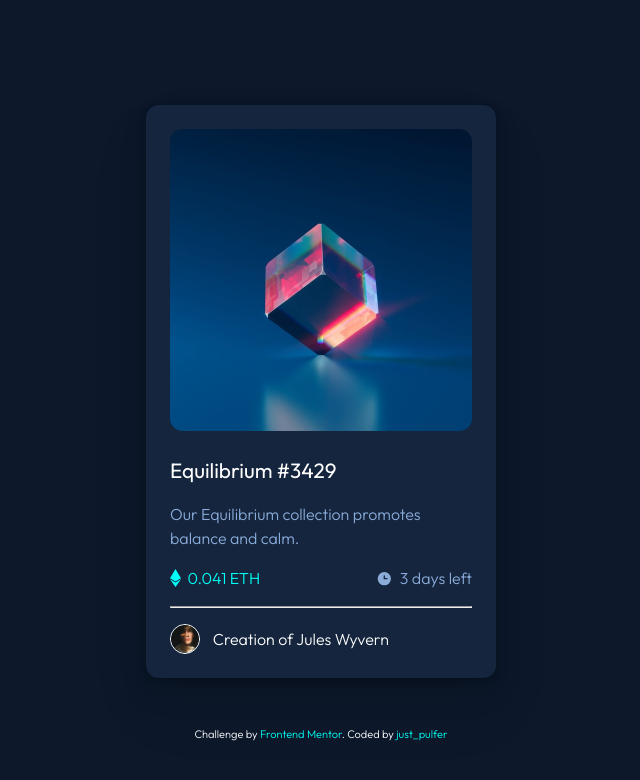
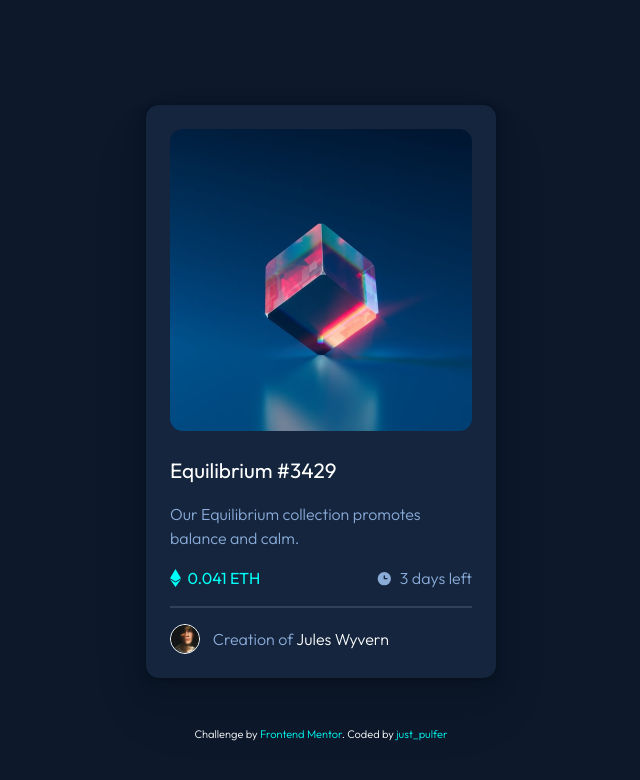
Before and after one commit to justPulfer/nft-preview-card-component, a plain HTML site: page index.html in a window 1280 px wide. Shown: the whole page, without its empty margins (319-959 px from the left). Drawn offline with Linux system fonts and the light colour scheme.

Commit message:
added styles for the hr to work for chrome and other browsers.

```diff
--- a/style.css
+++ b/style.css
@@ -196,6 +196,8 @@ main {
     align-items: center;
     gap: 0.4rem;
     color: var(--clr-cyan);
+
+    font-weight: var(--fw-bold);
 }
 
 .flex-group p:nth-child(2) {
@@ -220,14 +222,17 @@ main {
 }
 
 hr {
-    color: var(--clr-line-dark-blue);
+    width: 100%;
+    height: 2px;
+    border: none;
+    background-color: var(--clr-line-dark-blue);
 }
 
 .nft-attribution {
     display: flex;
     gap: 0.8rem;
     align-items: center;
-    color: var(--clr-text-white);
+    color: var(--clr-soft-blue);
 }
 
 .nft-attribution img {
```
